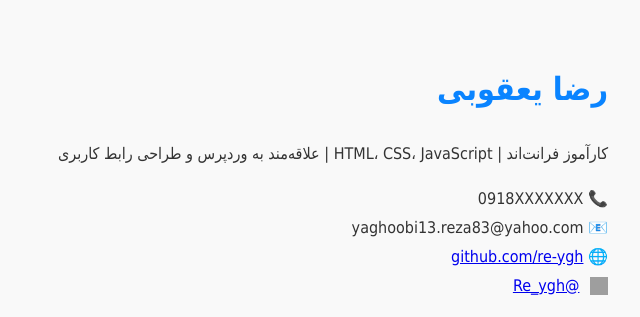
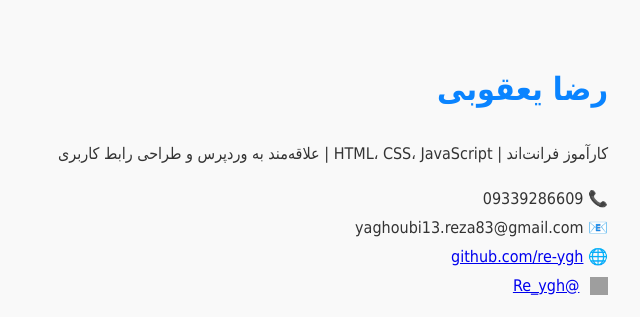
Before and after one commit to re-ygh/resume, a plain HTML site: page index.html in a window 1280 px wide. Shown: the top 317 px of the page, 432-1072 px from the left. Drawn offline with Linux system fonts and the light colour scheme; grey boxes are pictures that could not be loaded.

Commit message:
Update index.html

```diff
--- a/index.html
+++ b/index.html
@@ -44,8 +44,8 @@
   <h1>رضا یعقوبی</h1>
   <p>کارآموز فرانت‌اند | HTML، CSS، JavaScript | علاقه‌مند به وردپرس و طراحی رابط کاربری</p>
   <p>
-    📞 0918XXXXXXX<br>
-    📧 yaghoobi13.reza83@yahoo.com<br>
+    📞 09339286609<br>
+    📧 yaghoubi13.reza83@gmail.com<br>
     🌐 <a href="https://github.com/re-ygh" target="_blank">github.com/re-ygh</a><br>
     <img src="https://upload.wikimedia.org/wikipedia/commons/8/82/Telegram_logo.svg" alt="Telegram" class="icon"> <a href="https://t.me/Re_ygh" target="_blank">@Re_ygh</a>
   </p>
```
